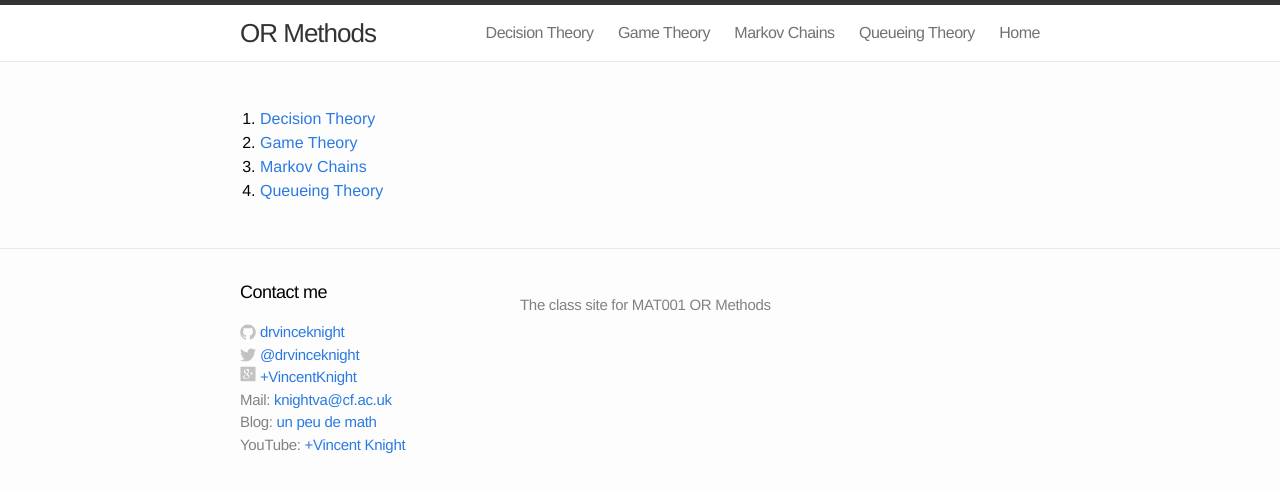
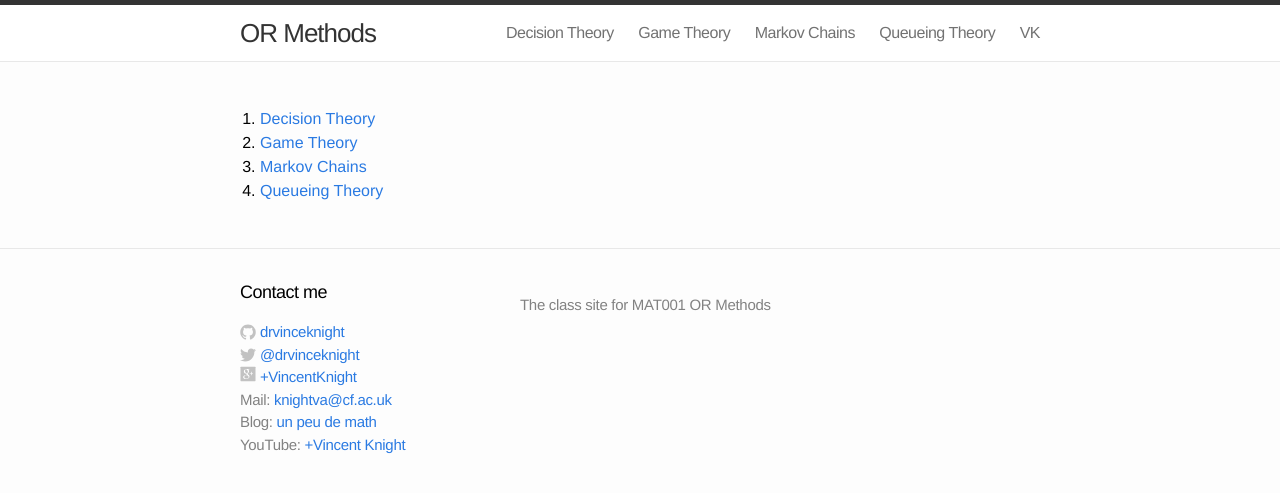
Before and after one commit to drvinceknight/OR_Methods, a Jekyll site: the page built from index.html, in a window 1280 px wide. Shown: the top 493 px of the page. Built offline with Jekyll 4.4.1, drawn with Linux system fonts in a browser that asks for light colours.

Commit message:
tweaked header

```diff
--- a/_includes/header.html
+++ b/_includes/header.html
@@ -21,7 +21,7 @@
           <a class="page-link" href="{{site.baseurl}}/Game_Theory">Game Theory</a>
           <a class="page-link" href="{{site.baseurl}}/Markov_Chains">Markov Chains</a>
           <a class="page-link" href="{{site.baseurl}}/Queueing_Theory">Queueing Theory</a>
-          <a class="page-link" href="{{site.url}}">Home</a>
+          <a class="page-link" href="{{site.url}}">VK</a>
       </div>
     </nav>
 
```
